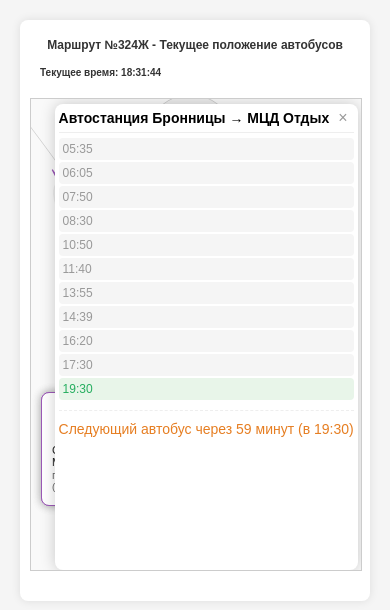
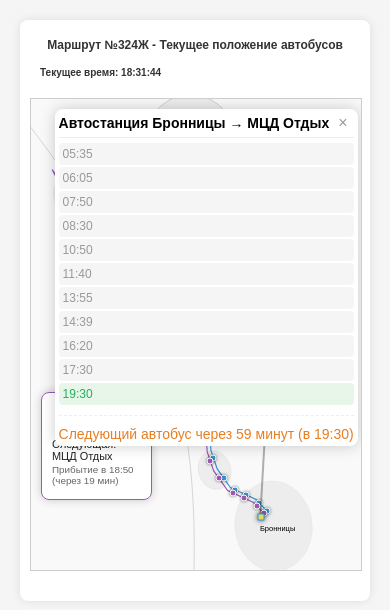
Before and after one commit to YuriiChuf/bustime, a plain HTML site: page 324Gmap.html in a window 390 px wide. Both pictures are taken after a click on the element 267 px from the left and 511 px from the top of the page. Drawn offline with Linux system fonts and the light colour scheme.

Commit message:
Add files via upload

```diff
--- a/324Gmap.html
+++ b/324Gmap.html
@@ -186,11 +186,13 @@
 		}
 		/* Заголовок маршрута */
 		.stop-info .route-title {
+			font-size: calc(5px + 0.5vw);
 			font-weight: bold;
 			margin-bottom: 5px;
 			text-align: center;
-			color: #333;
-		}
+			color: #999999;
+		}
+
 
 		/* Разделитель между автобусами */
 		.stop-info .bus-separator {
@@ -217,19 +219,10 @@
 			margin-top: 2px;
 		}
 
-		.arrow-line {
-			position: absolute;
-			height: 2px;
-			transform-origin: 0 50%;
-			background-color: black;
-			z-index: 100;
-		}
-
-
         /* Стили панели расписания */
         .schedule-panel {
             position: absolute;
-            top: 20px;
+            top: 10px;
             right: 20px;
             width: 250px;
             background-color: white;
@@ -295,12 +288,13 @@
         /* Стили для стрелок */
         .arrow-line {
             position: absolute;
-            z-index: 25;
+            z-index: 9;
             height: 2px;
             background-color: rgba(0,0,0,0.3);
-            transform-origin: left center;
+            transform-origin: 0 50%;
             pointer-events: none;
         }
+
 
 
         /* Медиа-запрос для мобильных устройств */
@@ -323,6 +317,9 @@
             }
 
             .schedule-panel {
+				position: absolute;
+				top: 10px !important;
+				right: 10px;
                 width: 150px;
                 padding: 10px;
             }
@@ -336,6 +333,10 @@
             .bus {
                 width: 7px;
                 height: 7px;
+            }
+			/* Заголовок маршрута */
+			.stop-info .route-title {
+				font-size: 12px;
 			}
             .stop-info.forward-info {
                 font-size: 17px;
@@ -388,7 +389,6 @@
                     top: 1%;
                     right: 1%;
                     width: auto;
-                    bottom: 0;
                     padding: 4px;
                     font-size: 12px;
                 }
@@ -412,7 +412,11 @@
                 }
 
                 .stop-eta {
-                    font-size: 6px;
+                    font-size: 20px;
+                }
+				/* Заголовок маршрута */
+				.stop-info .route-title {
+					font-size: 9px;
 				}
                 .stop-info.forward-info {
                     font-size: 11px;
@@ -492,6 +496,9 @@
                 .stop-eta {
                     font-size: 6px;
                 }
+				/* Заголовок маршрута */
+				.stop-info .route-title {
+					font-size: 9px;
                 .stop-info.forward-info {
                     font-size: 7px;
                     top: 15% !important;
@@ -1132,6 +1139,10 @@
 
 			loadSVG() {
 				return new Promise((resolve) => {
+					// Удаляем ВСЕ дочерние элементы контейнера
+					while (this.mapContainer.firstChild) {
+						this.mapContainer.removeChild(this.mapContainer.firstChild);
+					}
 										// Удаляем старые элементы
 								this.mapContainer.innerHTML = '';
 
@@ -1182,6 +1193,7 @@
 				});
 			}
 
+
 			 setupEventListeners() {
 				window.addEventListener('resize', () => {
 					const newIsMobile = window.innerWidth < 768;
@@ -1351,9 +1363,11 @@ updateRoutePositions(direction) {
 				// Удаляем старые стрелки для этого направления
 				this.clearArrows(direction);
 
-    // Скрываем все автобусы и подсказки этого направления
+				// Удаляем все старые подсказки этого направления
+				document.querySelectorAll(`.stop-info.${direction}-info`).forEach(el => el.remove());
+
+				// Скрываем все автобусы этого направления
 				this.buses[direction].forEach(bus => bus.style.display = 'none');
-    this.nextStopInfo[direction].forEach(info => info.style.display = 'none');
 
 				let activeBuses = [];
 
@@ -1372,7 +1386,7 @@ updateRoutePositions(direction) {
 						let nextStopInfo = null;
 						let isAtStop = false;
 
-            // Определяем текущую позицию автобуса (учитываем ВСЕ остановки)
+						// Определяем текущую позицию автобуса
 						for (let i = 0; i < route.stops.length; i++) {
 							const stop = route.stops[i];
 							const [stopH, stopM] = stop.times[tripIndex].split(':').map(Number);
@@ -1448,7 +1462,6 @@ updateRoutePositions(direction) {
 						bus.style.left = `${x}px`;
 						bus.style.top = `${y}px`;
 
-            // Сохраняем информацию об активном автобусе (только если есть что показать)
 						if ((nextStopInfo || (isAtStop && currentStopName)) && !(isAtStop && !currentStopName && !nextStopInfo)) {
 							activeBuses.push({
 								isAtStop,
@@ -1462,11 +1475,9 @@ updateRoutePositions(direction) {
 					}
 				}
 
-    // Обрабатываем активные автобусы для этого направления
+				// Создаем новые подсказки только если есть активные автобусы
 				if (activeBuses.length > 0) {
-        // Используем первый элемент nextStopInfo для отображения объединенной информации
-        const mainInfo = this.nextStopInfo[direction][0];
-        mainInfo.style.display = 'block';
+					const mainInfo = document.createElement('div');
 					mainInfo.className = `stop-info ${direction}-info`;
 
 					let content = `<div class="route-title">Маршрут ${direction === 'forward' ? 'Бронницы → МЦД Отдых' : 'МЦД Отдых → Бронницы'}</div>`;
@@ -1474,10 +1485,8 @@ updateRoutePositions(direction) {
 					activeBuses.forEach((bus, index) => {
 						if (index > 0) content += '<hr class="bus-separator">';
 
-            // Формируем информацию в зависимости от того, на остановке автобус или в пути
 						if (bus.isAtStop) {
 							if (bus.currentStopName) {
-                    // Автобус на видимой остановке
 								content += `
 									<div class="bus-info">
 										<div class="stop-time">${bus.currentStopName}</div>
@@ -1486,7 +1495,6 @@ updateRoutePositions(direction) {
 									</div>
 								`;
 							} else if (bus.nextStopInfo) {
-                    // Автобус на скрытой остановке, но есть следующая видимая
 								content += `
 									<div class="bus-info">
 										<div class="stop-time">Следующая: ${bus.nextStopInfo.name}</div>
@@ -1494,9 +1502,7 @@ updateRoutePositions(direction) {
 									</div>
 								`;
 							}
-                // Если автобус на скрытой остановке и нет следующей видимой - не показываем
 						} else if (bus.nextStopInfo) {
-                // Автобус в пути к видимой остановке
 							content += `
 								<div class="bus-info">
 									<div class="stop-time">Следующая: ${bus.nextStopInfo.name}</div>
@@ -1507,19 +1513,12 @@ updateRoutePositions(direction) {
 					});
 
 					mainInfo.innerHTML = content;
-
-        // Скрываем остальные подсказки этого направления
-        for (let i = 1; i < this.nextStopInfo[direction].length; i++) {
-            this.nextStopInfo[direction][i].style.display = 'none';
-        }
+					this.mapContainer.appendChild(mainInfo);
 
 					// Добавляем стрелки от подсказки к автобусам
 					activeBuses.forEach(bus => {
 						this.addArrow(mainInfo, bus.x, bus.y, direction);
 					});
-    } else {
-        // Скрываем все подсказки этого направления, если нет активных автобусов
-        this.nextStopInfo[direction].forEach(info => info.style.display = 'none');
 				}
 			}
 
```
Lines whose indentation alone changed are shown as unchanged.
